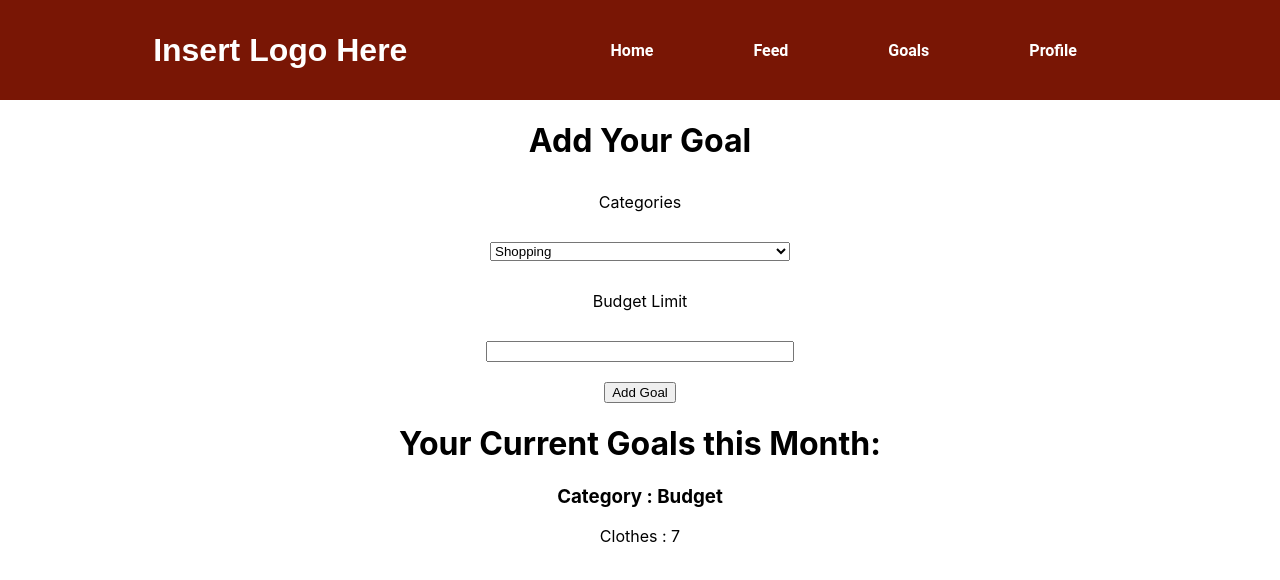
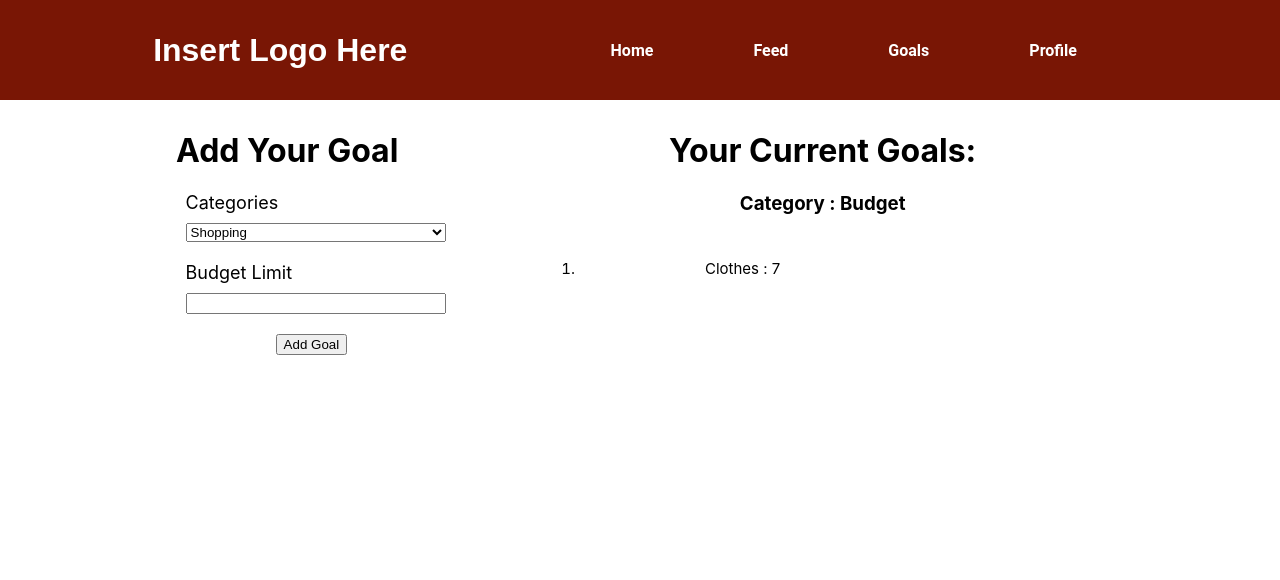
Before and after one commit to ItsIanP/sharable-spending, a React (Create React App) app: page /AddGoal in a window 1280 px wide. Shown: the top 580 px of the page. Built offline with nearby package versions, Linux system fonts and the light colour scheme.

Commit message:
Goals page updated

```diff
--- a/src/components/AddGoal.css
+++ b/src/components/AddGoal.css
@@ -1,23 +1,72 @@
-.form {
+* {
+    box-sizing: border-box;
+}
+
+.container {
+    width:100%;
+    border:2px;
+    margin: 0 auto;
+    padding:10px;
+}
+
+
+
+/* .form {
     display: flex;
     flex-direction: column;
     justify-content: center;
     align-items: center;
+} */
+
+.column1 {
+    border:2px;
+    width:32%;
+    float: left;
+    height:100%;
+    margin-left:6%;
+    margin-right:2%;
+}
+
+.column2 {
+    border:2px;
+    width:45%;
+    float:left;
+    height:100%;
+    margin-left:2%;
+    margin-right:6%;
 }
 
 input {
-    width: 300px;
+    display: flex;
+    width: 260px;
     margin-bottom: 20px;
     margin-top: 10px;
+    margin-left: 100px;
 }
 
 select {
-    width: 300px;
+    display: flex;
+    width: 260px;
     margin-bottom: 20px;
     margin-top: 10px;
+    margin-left: 100px;
 }
 
 label {
-    margin-bottom: 20px;
+    display: flex;
+    font-size: 18px;
+    margin-bottom: 10px;
     margin-top: 10px;
+    margin-left: 100px;
 }
+
+button {
+    display: flex;
+    margin-top: 15px;
+    margin-left: 190px;
+}
+
+.goals {
+    font-size: 15px;
+    margin-right: 200px;
+}
--- a/src/components/AddGoal.js
+++ b/src/components/AddGoal.js
@@ -29,8 +29,8 @@ const AddGoal = () => {
 
 
     return (
-        <div>
-            <div className = "form">
+        <div className="container">
+            <div className = "column1">
                 <h1>Add Your Goal</h1>
                 <label>Categories</label>
                 <select onChange={categoryHandler}>
@@ -40,14 +40,23 @@ const AddGoal = () => {
                 </select>
                 <label>Budget Limit</label>
                 <input onChange={budgetHandler}></input>
-                <button onClick={addGoalHandler}>Add Goal</button>
+
+                    <button onClick={addGoalHandler}>Add Goal</button>
+
             </div>
+            <div className="column2">
+                <h1>Your Current Goals:</h1>
+                <h3>Category : Budget</h3>
+                <div>
+                    {data.map((goal) => (
 
-            <h1>Your Current Goals this Month:</h1>
-            <div className="goals">
-                {data.map((goal) => (
-                    <Goal category={goal.category} budget={goal.budget}/>
-                ))}
+                        <div className="goals">
+                        <ol>
+                        <li><Goal category={goal.category} budget={goal.budget}/></li>
+                        </ol>
+                        </div>
+                    ))}
+                </div>
             </div>
 
         </div>
--- a/src/components/Goal.css
+++ b/src/components/Goal.css
@@ -0,0 +1,4 @@
+.container {
+    margin-left: 2px
+
+}
--- a/src/components/Goal.js
+++ b/src/components/Goal.js
@@ -3,8 +3,7 @@ import './Goal.css'
 
 const Goal = ({category, budget}) => {
     return (
-        <div>
-            <h3>Category : Budget</h3>
+        <div className="container">
             <p>{category} : {budget}</p>
 
         </div>
```
